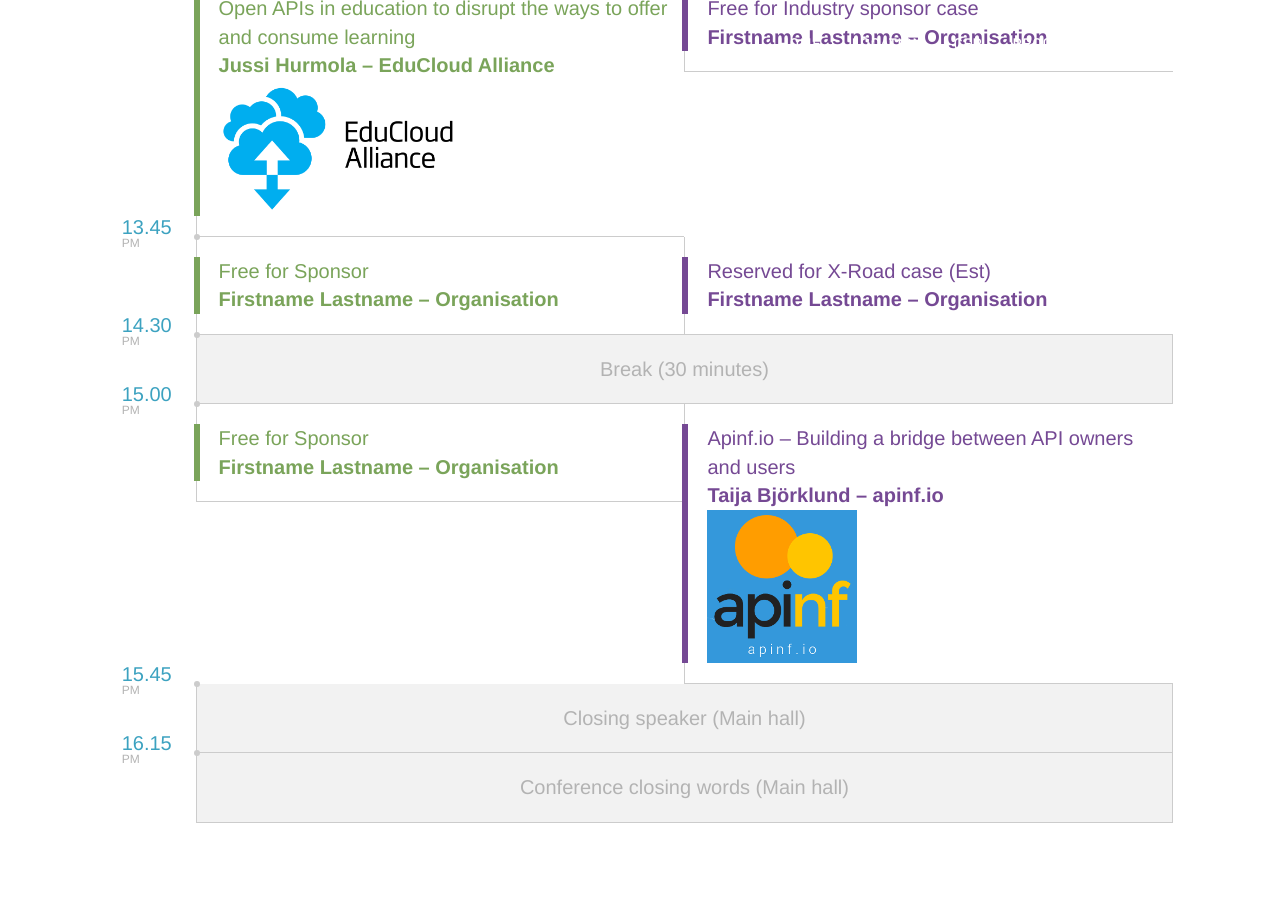
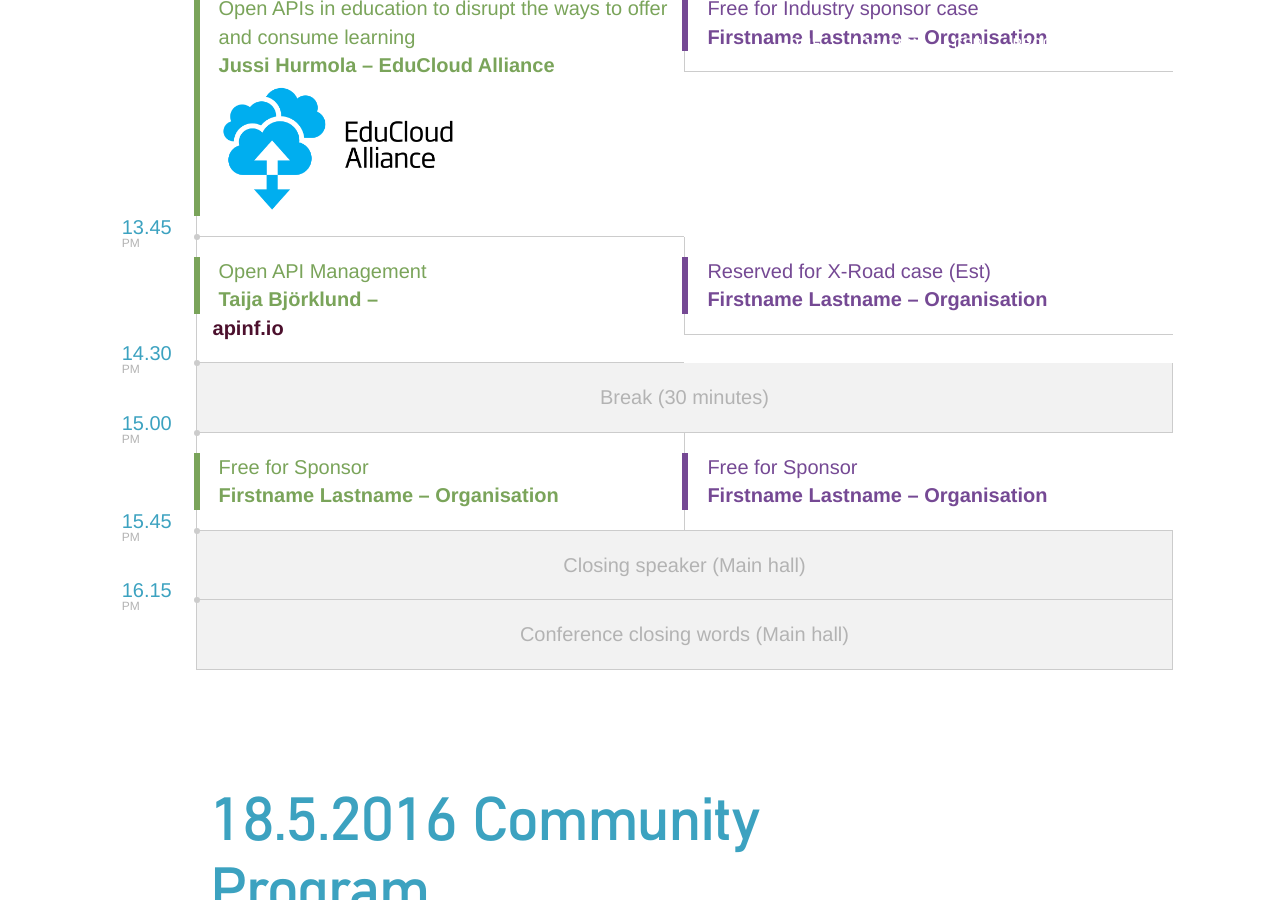
Before and after one commit to apidaysnordic/apidaysnordic.github.io, a Jekyll site: the page built from programme/index.md, in a window 1280 px wide and 900 px high, scrolled down 3111 px. Built offline with Jekyll 4.4.1, drawn with Linux system fonts in a browser that asks for light colours; some web fonts are replaced; comment, search, counter and statistics services are not loaded.

Commit message:
Added Taija

```diff
--- a/_layouts/programme.html
+++ b/_layouts/programme.html
@@ -450,12 +450,12 @@
                     <div class="col-md-11">
                         <div class="row">
                             <div class="col-sm-6 entry entry-first entry-streams">
-                                <a href="" class="entry-streams-holder"
+                                <a href="/2016/03/10/taija-bjorklund.html" class="entry-streams-holder"
                                    style="color: #7aa45a; border-left-color: #7aa45a;">
                                     <div class="visible-xs talk-location">Business Room</div>
-                                    Free for Sponsor
+                                    Open API Management
                                     <br>
-                                    <strong>Firstname Lastname &ndash; Organisation</strong>
+                                    <strong>Taija Björklund &ndash; <a href="https://apinf.io">apinf.io</a></strong>
                                 </a>
                             </div>
                             <div class="col-sm-6 entry entry-streams">
@@ -502,11 +502,11 @@
                                 <a href="" class="entry-streams-holder"
                                    style="color: #754994; border-left-color: #754994;">
                                     <div class="visible-xs talk-location">Technology Room</div>
-                                    Apinf.io &ndash; Building a bridge between API owners and users
+                                    Free for Sponsor
                                     <br>
-                                    <strong>Taija Björklund &ndash; apinf.io</strong>
-				    <br/>
-				    <img src="/images/sponsors/apinf-logo-small.png"/>
+                                    <strong>Firstname Lastname &ndash; Organisation</strong>
+
+
                                 </a>
                             </div>
                         </div>
```
Also changed, not shown: _layouts/default.html (+15 -0 lines), _posts/2016-03-10-taija-bjorklund.md (added, +17 -0 lines), images/speakers/taija-bjorklund.png (added).
